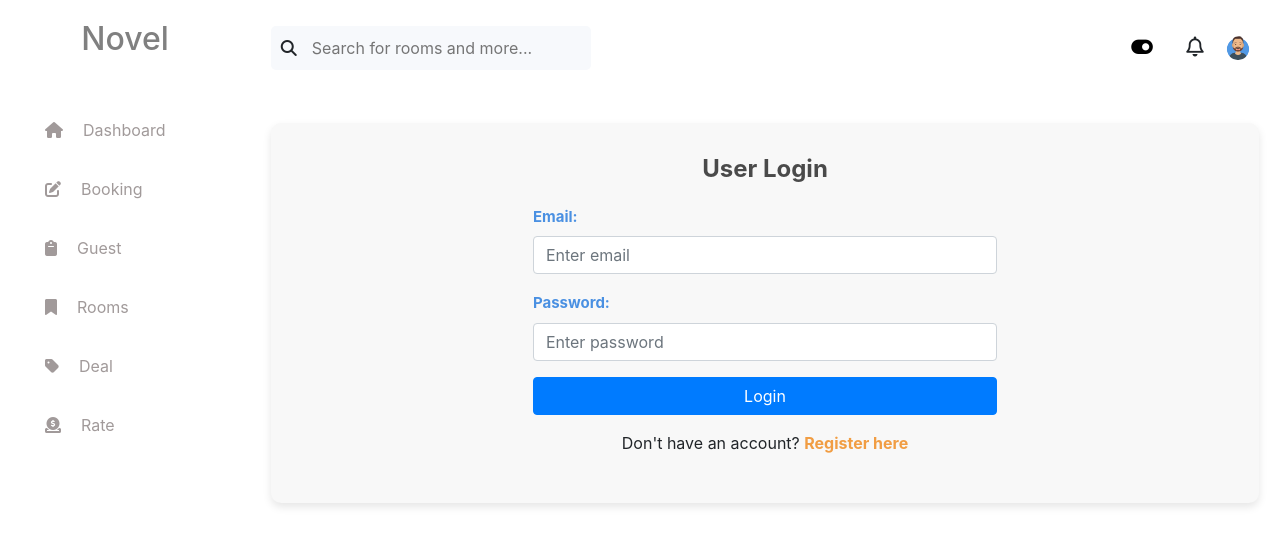
After one commit to thanhdong200425/software-project, a Flask app: page /login in a window 1280 px wide. The commit adds this page. Shown: the top 546 px of the page. Run offline with Flask 3, Linux system fonts and the light colour scheme; some libraries are stand-ins or nearby versions.

Commit message:
init project

```diff
--- a/app.py
+++ b/app.py
@@ -1,23 +1,96 @@
 import os
 from datetime import datetime
-from flask import Flask, render_template, request, flash, redirect
-
-from database.database_function import add_new_record
-from database.database_function import get_all_rooms
+from flask import Flask, render_template, request, flash, redirect, url_for, session
+from database.database_function import add_new_record, get_all_rooms, validate_user, read_users
 from helpers.validate import is_existing_data
+from functools import wraps
+import sqlite3
+import hashlib
 
 app = Flask(__name__)
-
-
 app.secret_key = os.urandom(24)
 
+connection = sqlite3.connect("hotel.db", timeout=10)
+cursor = connection.cursor()
+connection.commit()
+connection.close()
+
+def login_required(f):
+    @wraps(f)
+    def check(*args, **kwargs):
+        if not session.get('loggedin'):
+            return redirect(url_for("login", next=request.url))
+        return f(*args, **kwargs)
+    return check
+
+@app.route('/login', methods=['GET', 'POST'])
+def login():
+    mesage = ''
+    if request.method == 'POST' and 'email' in request.form and 'password' in request.form:
+        email = request.form['email']
+        password = request.form['password']
+
+        hashed_password = hashlib.sha256(password.encode()).hexdigest()
+
+        with sqlite3.connect("hotel.db") as conn:
+            conn.execute("PRAGMA journal_mode=WAL;")
+            cursor = conn.cursor()
+            cursor.execute("SELECT * FROM user WHERE email = ? AND password = ?", (email, hashed_password))
+            user = cursor.fetchone()
+
+        if user:
+            session['loggedin'] = True
+            session['userid'] = user[0]
+            session['name'] = user[1]
+            session['email'] = user[2]
+
+            if "next" in request.args:
+                return redirect(request.args['next'])
+
+            return redirect(url_for('index'))
+        else:
+            mesage = 'Please enter correct email / password!'
+    return render_template('login.html', mesage=mesage)
+
+@app.route('/logout')
+def logout():
+    session.clear()
+    return redirect(url_for('login'))
+
+@app.route('/register', methods=['GET', 'POST'])
+def register():
+    mesage = ''
+    if request.method == 'POST' and 'name' in request.form and 'password' in request.form and 'email' in request.form:
+        userName = request.form['name']
+        password = hashlib.sha256(request.form['password'].encode()).hexdigest()
+        email = request.form['email']
+
+        with sqlite3.connect("hotel.db") as conn:
+            conn.execute("PRAGMA journal_mode=WAL;")
+            cursor = conn.cursor()
+            cursor.execute("SELECT * FROM user WHERE email = ?", (email,))
+            account = cursor.fetchone()
+
+            if account:
+                mesage = 'Account already exists!'
+            elif not userName or not password or not email:
+                mesage = 'Please fill out the form!'
+            else:
+                cursor.execute("INSERT INTO user (name, email, password) VALUES (?, ?, ?)", (userName, email, password))
+                conn.commit()
+                mesage = 'You have successfully registered!'
+                return render_template('login.html', mesage=mesage)
+    elif request.method == 'POST':
+        mesage = 'Please fill out the form!'
+    return render_template('register.html', mesage=mesage)
 
 @app.route("/")
+@login_required
 def index():
     return render_template("index.html")
 
-
 @app.route("/booking", methods=["GET", "POST"])
+@login_required
 def booking():
     if request.method == "GET":
         return render_template("booking.html")
@@ -25,18 +98,13 @@ def booking():
     customer_name = request.form.get("customer-name")
     customer = is_existing_data("customer", "name", customer_name)
     if not customer:
-        flash(
-            "Username does not exist. Please try to enter another customer name",
-            "error",
-        )
+        flash("Username does not exist. Please try to enter another customer name", "error")
         return redirect("/booking")
 
     room_name = request.form.get("room")
     room = is_existing_data("room", "name", room_name)
     if not room:
-        flash(
-            "Room name does not exist. Please try to enter another room name", "error"
-        )
+        flash("Room name does not exist. Please try to enter another room name", "error")
         return redirect("/booking")
 
     checkout_date = request.form.get("check-out-date")
@@ -44,36 +112,18 @@ def booking():
     total_people = request.form.get("total-people")
     add_new_record(
         "booking",
-        [
-            "customer_id",
-            "room_id",
-            "status",
-            "book_day",
-            "expected_checkin",
-            "expected_checkout",
-            "total_people",
-        ],
-        (
-            customer[0],
-            room[0],
-            "ongoing",
-            datetime.now(),
-            checkin_date,
-            checkout_date,
-            total_people,
-        ),
+        ["customer_id", "room_id", "status", "book_day", "expected_checkin", "expected_checkout", "total_people"],
+        (customer[0], room[0], "ongoing", datetime.now(), checkin_date, checkout_date, total_people)
     )
     flash("Added booking", "success")
     return redirect("/booking")
 
-
 @app.route("/list_room", methods=["GET"])
+@login_required
 def list_room():
-    if request.method == "GET":
-        rooms = get_all_rooms()
-        return render_template("list_room.html", rooms=rooms)
-
+    rooms = get_all_rooms()
+    return render_template("list_room.html", rooms=rooms)
 
 if __name__ == "__main__":
-    port = int(os.environ.get("PORT", 5000))  # Use the PORT assigned by Heroku
+    port = int(os.environ.get("PORT", 5000))
     app.run(host="0.0.0.0", port=port, debug=True)
--- a/static/css/layout.css
+++ b/static/css/layout.css
@@ -117,11 +117,18 @@ i {
     font-size: larger;
 }
 
-.user-profile img {
+.user-info {
+    display: flex;
+    align-items: center;
+    gap: 8px; /* Khoảng cách giữa ảnh và tên */
+    text-decoration: none;
+  }
+
+  .user-profile img {
     width: 100%;
-    height: 100%;
-    object-fit: cover;
-}
+    height: 24px;
+    border-radius: 50%;
+  }
 
 .notification-badge i {
     font-size: 1.25rem;
--- /dev/null
+++ b/static/css/login.css
@@ -0,0 +1,89 @@
+/* Khung container chính */
+.container {
+    width: 90%;
+    max-width: 500px;
+    padding: 2rem;
+    margin: 20px auto;
+    border-radius: 10px;
+    background-color: #f8f8f8;
+    box-shadow: 0 4px 8px rgba(0, 0, 0, 0.1);
+}
+
+/* Tiêu đề của trang đăng nhập */
+.container h2 {
+    text-align: center;
+    color: #4a4a4a;
+    font-size: 24px;
+    font-weight: bold;
+    margin-bottom: 20px;
+}
+
+/* Thông báo lỗi */
+.alert-danger {
+    color: #f44336;
+    background-color: #f8d7da;
+    border-color: #f5c6cb;
+    border-radius: 5px;
+    padding: 10px;
+    margin-top: 15px;
+    font-size: 14px;
+}
+
+/* Thiết lập cho nhãn và ô nhập liệu */
+.form-group label {
+    color: #4a90e2;
+    font-weight: bold;
+    font-size: 15px;
+}
+
+.form-control {
+    padding: 12px;
+    font-size: 15px;
+    color: #333;
+    border-radius: 5px;
+    border: 1px solid #ccc;
+}
+
+.form-control:focus {
+    border-color: #4a90e2;
+    box-shadow: none;
+}
+
+/* Nút đăng nhập */
+.btn-primary {
+    background-color: #4a90e2;
+    color: #fff;
+    padding: 10px;
+    font-size: 16px;
+    border-radius: 5px;
+    border: none;
+    width: 100%;
+    transition: background-color 0.3s ease;
+}
+
+.btn-primary:hover {
+    background-color: #357abd;
+}
+
+/* Liên kết đăng ký */
+.mt-3 a {
+    color: #f19d43;
+    font-weight: bold;
+    text-decoration: none;
+}
+
+.mt-3 a:hover {
+    color: #d68131;
+    text-decoration: underline;
+}
+
+/* Căn chỉnh nội dung văn bản */
+.text-center {
+    text-align: center;
+}
+
+/* Căn chỉnh hàng và cột */
+.row {
+    display: flex;
+    justify-content: center;
+}
--- a/templates/index.html
+++ b/templates/index.html
@@ -6,6 +6,7 @@
             href="{{ url_for('static', filename='css/homepage.css')}}"
     />
 {% endblock %}
+
 
 {% block
 content %}
--- a/templates/layout.html
+++ b/templates/layout.html
@@ -30,9 +30,7 @@
             >
           </li>
           <li>
-                        <a href="#"
-                            ><i class="fa-solid fa-clipboard"></i>Guest</a
-                        >
+            <a href="#"><i class="fa-solid fa-clipboard"></i>Guest</a>
           </li>
           <li>
             <a href="{{ url_for('list_room') }}"
@@ -44,9 +42,30 @@
           </li>
           <li>
             <a href="#"
-                            ><i class="fa-solid fa-circle-dollar-to-slot"></i
-                            >Rate</a
+              ><i class="fa-solid fa-circle-dollar-to-slot"></i>Rate</a
             >
+
+            <!--  Đăng nhập  -->
+            <div class="dropdown-menu" aria-labelledby="dropdownMenuButton">
+              {% if session.userid %}
+              <a class="user-info">
+                <div class="user-profile">
+                  <img
+                    alt="user"
+                    src="{{ url_for('static', filename='avatar-2.png') }}"
+                  />
+                </div>
+                {{ session.name }}
+              </a>
+              <a href="{{ url_for('logout') }}"
+                ><i class="fa-solid fa-sign-out-alt"></i> Logout</a
+              >
+              {% else %}
+              <a href="{{ url_for('login') }}"
+                ><i class="fa-solid fa-sign-in-alt"></i> Login</a
+              >
+              {% endif %}
+            </div>
           </li>
         </ul>
       </nav>
@@ -60,10 +79,7 @@
               class="fa-solid fa-magnifying-glass"
               style="font-size: 1rem; font-weight: bold"
             ></i>
-                        <input
-                            type="text"
-                            placeholder="Search for rooms and more..."
-                        />
+            <input type="text" placeholder="Search for rooms and more..." />
           </div>
           <div class="header-top-sub">
             <div class="dark-mode-container">
@@ -74,7 +90,6 @@
             <div class="notification-badge">
               <i class="fa-regular fa-bell"></i>
             </div>
-
             <div class="user-profile">
               <img alt="user" src="../static/avatar-2.png" />
             </div>
@@ -86,8 +101,7 @@
     <script>
       const toggleButton = document.getElementById("dark-mode-toggle");
       const currentTheme = localStorage.getItem("theme");
-            if (currentTheme == "dark")
-                document.body.classList.add("dark-mode");
+      if (currentTheme == "dark") document.body.classList.add("dark-mode");
 
       toggleButton.addEventListener("click", () => {
         document.body.classList.toggle("dark-mode");
--- /dev/null
+++ b/templates/login.html
@@ -0,0 +1,39 @@
+{% extends 'layout.html' %}
+
+{% block stylesheets %}
+    <link rel="stylesheet" href="{{ url_for('static', filename='css/login.css') }}">
+    <link rel="stylesheet" href="https://stackpath.bootstrapcdn.com/bootstrap/4.5.2/css/bootstrap.min.css">
+{% endblock %}
+
+{% block title %} User Login {% endblock %}
+
+{% block content %}
+    <div class="container mt-5">
+        <div class="row justify-content-center">
+            <div class="col-md-6">
+                <h2 class="text-center">User Login</h2>
+
+                <form action="{{ url_for('login') }}" method="POST">
+                    {% if mesage is defined and mesage %}
+                        <div class="alert alert-warning" role="alert">
+                            {{ mesage }}
+                        </div>
+                    {% endif %}
+
+                    <div class="form-group">
+                        <label for="email">Email:</label>
+                        <input type="email" class="form-control" id="email" name="email" placeholder="Enter email" required>
+                    </div>
+                    <div class="form-group">
+                        <label for="password">Password:</label>
+                        <input type="password" class="form-control" id="password" name="password" placeholder="Enter password" required>
+                    </div>
+
+                    <button type="submit" class="btn btn-primary btn-block">Login</button>
+
+                    <p class="mt-3 text-center">Don't have an account? <a href="{{ url_for('register') }}">Register here</a></p>
+                </form>
+            </div>
+        </div>
+    </div>
+{% endblock %}
```
Also changed, not shown: database/database_function.py (+22 -0 lines), static/css/register.css (added, +93 -0 lines), templates/register.html (added, +40 -0 lines), hotel.db, hotel1.db (added), 3 other files. Lines whose indentation alone changed are shown as unchanged.
